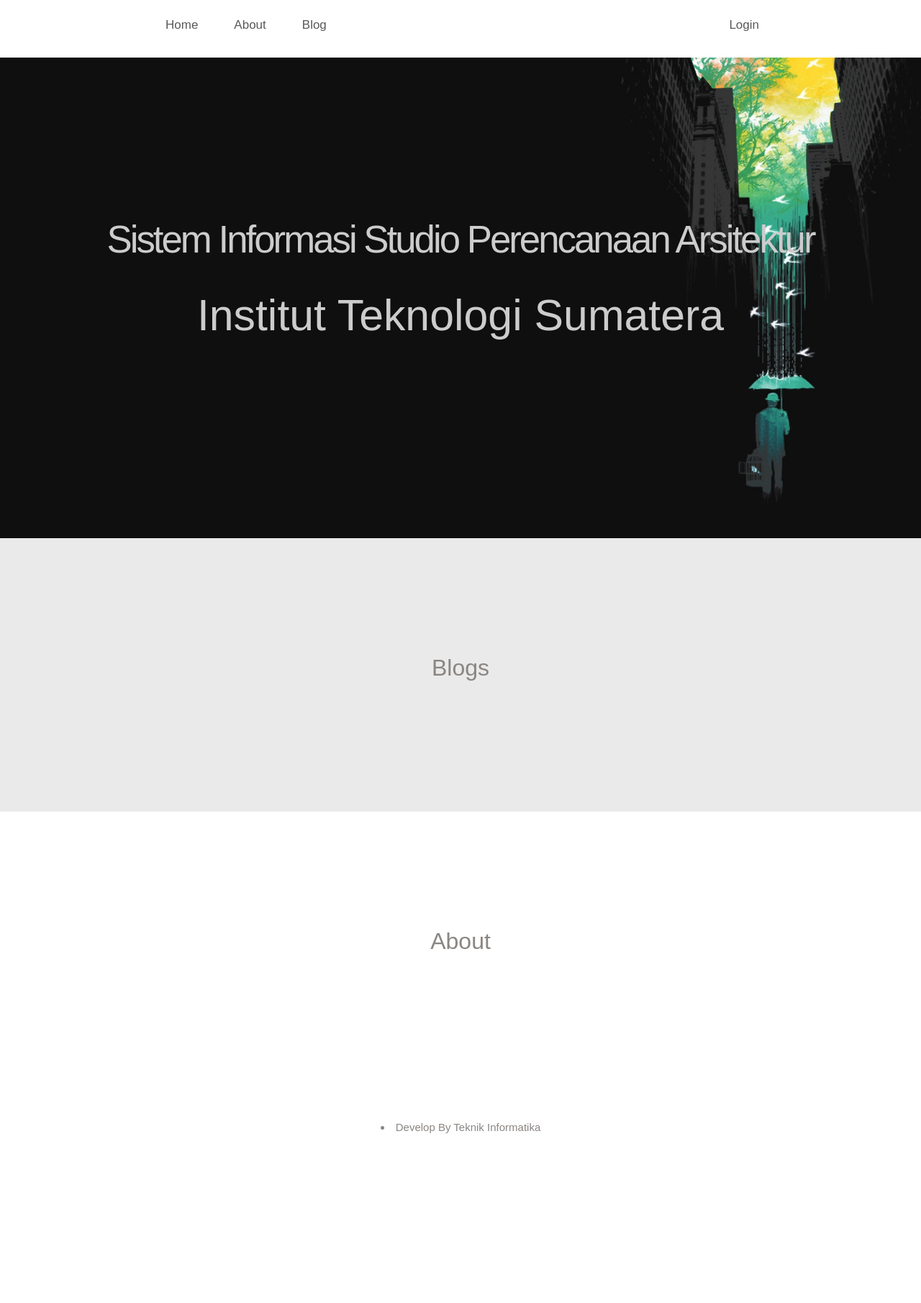
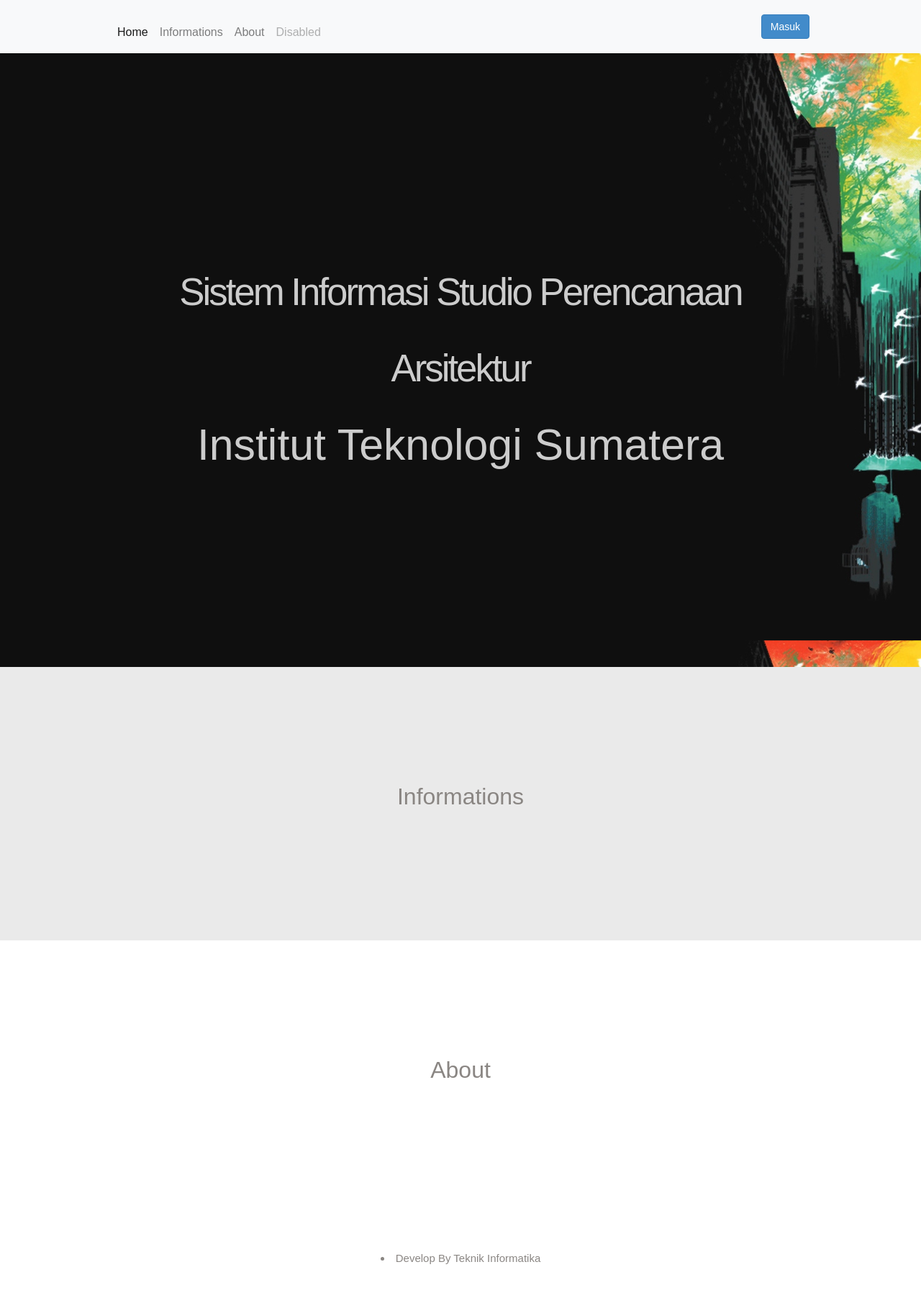
Before and after one commit to mtfiqh/arsistupa, a Laravel app: page / in a window 1280 px wide. Shown: the whole page at 72% size. Before the commit the page ends 1575 px from the top, so only its background shows below. Run offline with Laravel 8, Linux system fonts and the light colour scheme; style sheets or scripts are compiled from the project's sources; some libraries are stand-ins or nearby versions.

Commit message:
make a template, fixing navbar, add dynamic navbar, add function logout
ubah isi dari navbar menggunakan full bootstrap 4.1, mengubah navbar jadi dinamis (sebelum login dan sesudah login berbeda).

membuat template app

Co-Authored-By: miftakhulaziz <miftakhulaziz@users.noreply.github.com>

```diff
--- a/app/Http/Controllers/HomeController.php
+++ b/app/Http/Controllers/HomeController.php
@@ -25,8 +25,8 @@
      */
     public function index()
     {
-        // return view('home');
-        $user=Auth::user();
+        return view('home');
+        // $user=Auth::user();
 
     }
 }
--- /dev/null
+++ b/resources/views/app/app.blade.php
@@ -0,0 +1,37 @@
+<!DOCTYPE html>
+<html lang="{{ str_replace('_', '-', app()->getLocale()) }}">
+<head>
+    <meta charset="utf-8">
+    <meta name="viewport" content="width=device-width, initial-scale=1">
+
+    <!-- CSRF Token -->
+    <meta name="csrf-token" content="{{ csrf_token() }}">
+
+    <title>{{ config('app.name', 'Laravel') }}</title>
+
+    <!-- Scripts -->
+
+    <!-- Fonts -->
+    <link rel="dns-prefetch" href="//fonts.gstatic.com">
+    <link href="https://fonts.googleapis.com/css?family=Nunito" rel="stylesheet" type="text/css">
+
+    <!-- Styles -->
+    <link href="{{ asset('css/app.css') }}" rel="stylesheet">
+    @yield('additional-css')
+
+</head>
+<body>
+    {{-- including navbar --}}
+    @include('app.navbar')
+
+    {{-- start content --}}
+    <div id="app">
+        @yield('content')
+    </div>
+
+    {{-- set default js --}}
+    <script src="{{ asset('js/app.js') }}" defer></script>
+    {{-- place for extra js --}}
+    @yield('additional-js')
+</body>
+</html>
--- /dev/null
+++ b/resources/views/app/navbar.blade.php
@@ -0,0 +1,51 @@
+{{-- <nav class="navbar sticky-top navbar-light bg-light">
+    <a class="navbar-brand" href="#"><b>ARSI</b></a>
+    @hasSection ('nav-landing')
+    @yield('nav-landing')
+    @endif
+
+</nav> --}}
+<nav class="navbar navbar-expand-lg navbar-laravel sticky-top navbar-light bg-light">
+    <div class="container">
+        {{-- <a class="navbar-brand" href="#">Navbar</a> --}}
+        <button class="navbar-toggler" type="button" data-toggle="collapse" data-target="#navbarSupportedContent"
+            aria-controls="navbarSupportedContent" aria-expanded="false" aria-label="Toggle navigation">
+            <span class="navbar-toggler-icon"></span>
+        </button>
+
+        <!-- Left Side Of Navbar -->
+        <ul class="navbar-nav mr-auto">
+
+        </ul>
+        <div class="collapse navbar-collapse" id="navbarSupportedContent">
+            @hasSection ('nav-landing')
+            @yield('nav-landing')
+            @endif
+        </div>
+
+        @guest
+        <a class="btn btn-primary" href="{{route('login')}}" role="button">Masuk</a>
+        @else
+        <ul class="navbar-nav ml-auto">
+            <li class="nav-item dropdown">
+                <a class="nav-link dropdown-toggle" href="#" id="navbarDropdown" role="button" data-toggle="dropdown"
+                    aria-haspopup="true" aria-expanded="false">
+                    {{Auth::user()->username}}
+                </a>
+                <div class="dropdown-menu" aria-labelledby="navbarDropdown">
+                    <a class="dropdown-item" href="#">Dashboard</a>
+                    <a class="dropdown-item" href="#">Another action</a>
+                    <div class="dropdown-divider"></div>
+                    <a class="dropdown-item" href="{{ route('logout') }}" onclick="event.preventDefault(); document.getElementById('logout-form').submit();">
+                        {{ __('Logout') }}
+                    </a>
+
+                    <form id="logout-form" action="{{ route('logout') }}" method="POST" style="display: none;">
+                        @csrf
+                    </form>
+                </div>
+            </li>
+        </ul>
+        @endguest
+    </div>
+</nav>
--- a/resources/views/auth/login.blade.php
+++ b/resources/views/auth/login.blade.php
@@ -1,4 +1,4 @@
-@extends('layouts.app')
+@extends('app.app')
 
 @section('content')
 <div class="container">
--- a/resources/views/home.blade.php
+++ b/resources/views/home.blade.php
@@ -1,4 +1,4 @@
-@extends('layouts.app')
+@extends('app.app')
 
 @section('content')
 <div class="container">
--- /dev/null
+++ b/resources/views/landing.blade.php
@@ -0,0 +1,101 @@
+{{--
+<link rel="stylesheet" href="{{ url('/assets/css/normalize.css') }}" media="screen">
+<link rel="stylesheet" href="{{ url('/assets/css/grid.css') }}" media="screen">
+<link rel="stylesheet" href="{{ url('/assets/css/style.css') }}" media="screen">
+<link rel="stylesheet" href="{{ url('/assets/css/animate.css') }}" media="screen">
+<link rel="stylesheet" href="{{ url('/assets/plugin/font-awesome/css/font-awesome.css') }}" media="screen"> --}}
+<!-- <link rel="stylesheet" href="css/style.min.css" type="text/css" media="screen"> -->
+<!--[if IE]><script src="http://html5shim.googlecode.com/svn/trunk/html5.js"></script><![endif]-->
+
+@extends('app.app')
+
+@section('additional-css')
+<link rel="stylesheet" href="{{ url('/assets/css/normalize.css') }}" media="screen">
+<link rel="stylesheet" href="{{ url('/assets/css/grid.css') }}" media="screen">
+<link rel="stylesheet" href="{{ url('/assets/css/style.css') }}" media="screen">
+<link rel="stylesheet" href="{{ url('/assets/css/animate.css') }}" media="screen">
+<link rel="stylesheet" href="{{ url('/assets/plugin/font-awesome/css/font-awesome.css') }}" media="screen">
+@endsection
+
+@section('nav-landing')
+    <ul class="navbar-nav mr-auto">
+        <li class="nav-item active">
+            <a class="nav-link" href="#">Home <span class="sr-only">(current)</span></a>
+        </li>
+        <li class="nav-item">
+            <a class="nav-link" href="#blogs">Informations</a>
+        </li>
+        <li class="nav-item">
+            <a class="nav-link" href="#contact">About</a>
+            <div class="dropdown-menu" aria-labelledby="navbarDropdown">
+                <a class="dropdown-item" href="#">Action</a>
+                <a class="dropdown-item" href="#">Another action</a>
+                <div class="dropdown-divider"></div>
+                <a class="dropdown-item" href="#">Something else here</a>
+            </div>
+        </li>
+        <li class="nav-item">
+            <a class="nav-link disabled" href="#">Disabled</a>
+        </li>
+    </ul>
+
+@endsection
+
+
+@section('content')
+
+<div class="slide" id="slide1" data-slide="7" data-stellar-background-ratio="0.5">
+    <div class="container clearfix">
+        <center>
+            <div id="content" class="grid_12">
+                <h1>Sistem Informasi Studio Perencanaan</h1>
+                <h1>Arsitektur</h1>
+                <h2>Institut Teknologi Sumatera</h2>
+            </div>
+        </center>
+    </div>
+</div>
+
+
+
+<div class="slide" id="blogs" data-slide="2" data-stellar-background-ratio="0.5">
+    <div class="container clearfix">
+
+        <h2>Informations</h2>
+        <p class="heading"></p>
+    </div>
+</div>
+
+<div class="slide" id="contact" data-slide="3" data-stellar-background-ratio="0.5">
+    <div class="container clearfix">
+
+        <h2>About</h2>
+        <p class="heading"></p>
+        <div>
+            <div class="grid_0 omega">
+                <p></p>
+                <p></p>
+            </div>
+        </div>
+
+    </div>
+</div>
+
+
+<footer>
+    <div class="container clearfix">
+        <center>
+            <li style="font-size: 15px; font-family: inherit; letter-spacing: 0px;">Develop By Teknik Informatika</li>
+        </center>
+    </div>
+</footer>
+@endsection
+
+@section('additional-js')
+<script src="http://ajax.googleapis.com/ajax/libs/jquery/1.7.2/jquery.min.js"></script>
+<script src="{{ url('/assets/js/jquery.stellar.min.js') }}"></script>
+<script src="{{ url('/assets/js/waypoints.min.js') }}"></script>
+<script src="{{ url('/assets/js/jquery.easing.1.3.js') }}"></script>
+<script src="{{ url('/assets/js/scripts.js') }}"></script>
+<script type="text/javascript" src="{{ url('/assets/js/scripts.min.js') }}"></script>
+@endsection
--- a/resources/views/layouts/app.blade.php
+++ b/resources/views/layouts/app.blade.php
@@ -51,7 +51,7 @@
                         @else
                             <li class="nav-item dropdown">
                                 <a id="navbarDropdown" class="nav-link dropdown-toggle" href="#" role="button" data-toggle="dropdown" aria-haspopup="true" aria-expanded="false" v-pre>
-                                    {{ Auth::user()->name }} <span class="caret"></span>
+                                    {{ $user->datauser->name    }} <span class="caret"></span>
                                 </a>
 
                                 <div class="dropdown-menu dropdown-menu-right" aria-labelledby="navbarDropdown">
--- a/resources/views/main_page.blade.php
+++ /dev/null
@@ -1,104 +0,0 @@
-<!DOCTYPE HTML>
-
-<html class="no-js">
-<head>
-	<meta http-equiv="Content-Type" content="text/html; charset=utf-8"/>
-	<meta name="viewport" content="width=device-width, initial-scale = 1.0, user-scalable = no">
-	<title>Sistem Informasi Tugas Studio Perencanaan Arsitektur</title>
-
-	<link href='http://fonts.googleapis.com/css?family=Open+Sans:400,700,600' rel='stylesheet' type='text/css'>
-	<link rel="stylesheet" href="https://maxcdn.bootstrapcdn.com/font-awesome/4.4.0/css/font-awesome.min.css">
-
-	<link rel="stylesheet" type="text/css" href="//fonts.googleapis.com/css?family=Lato" />
-	<link rel="stylesheet" href="{{ url('/assets/css/normalize.css') }}" media="screen">
-	<link rel="stylesheet" href="{{ url('/assets/css/grid.css') }}" media="screen">
-	<link rel="stylesheet" href="{{ url('/assets/css/style.css') }}" media="screen">
-	<link rel="stylesheet" href="{{ url('/assets/css/animate.css') }}" media="screen">
-	<link rel="stylesheet" href="{{ url('/assets/plugin/font-awesome/css/font-awesome.css') }}" media="screen">
-	<!-- <link rel="stylesheet" href="css/style.min.css" type="text/css" media="screen"> -->
-	<!--[if IE]><script src="http://html5shim.googlecode.com/svn/trunk/html5.js"></script><![endif]-->
-</head>
-
-<body>
-	<div class="menu">
-		<div class="container clearfix">
-			<div id="nav" class="grid_11 omega">
-				<ul class="navigasi">
-					<li data-slide="1">Home</li>
-					<li data-slide="2">About</li>
-					<li data-slide="3">Blog</li>
-				</ul>
-				<ul class="navigation">
-					<li>
-						@if (Route::has('login'))
-						@auth
-                        <a href="{{ url('/home') }}">Home</a>
-                         @else
-						<a href="{{ route('login') }}">Login</a></li>
-						@if (Route::has('register'))
-                            <a href="{{ route('register') }}">Register</a>
-                        @endif
-                    @endauth
-                    @endif
-				</ul>
-			</div>
-
-		</div>
-	</div>
-
-	<div class="slide" id="slide1" data-slide="7" data-stellar-background-ratio="0.5">
-		<div class="container clearfix">
-			<center>
-			<div id="content" class="grid_12">
-				<h1>Sistem Informasi Studio Perencanaan Arsitektur</h1>
-				<h2>Institut Teknologi Sumatera</h2>
-			</div>
-			</center>
-		</div>
-	</div>
-
-
-
-	<div class="slide" id="blogs" data-slide="2" data-stellar-background-ratio="0.5">
-		<div class="container clearfix">
-
-			<h2>Blogs</h2>
-			<p class="heading"></p>
-		</div>
-	</div>
-
-    <div class="slide" id="contact" data-slide="3" data-stellar-background-ratio="0.5">
-		<div class="container clearfix">
-
-			<h2>About</h2>
-			<p class="heading"></p>
-			<div>
-				<div class="grid_0 omega">
-					<p></p>
-					<p></p>
-				</div>
-			</div>
-
-		</div>
-	</div>
-
-
-    <footer>
-    	<div class="container clearfix">
-        <center>
-    	<li style="font-size: 15px; font-family: inherit; letter-spacing: 0px;">Develop By Teknik Informatika</li>
-        </center>
-    </div>
-    </footer>
-
-
-	<script src="http://ajax.googleapis.com/ajax/libs/jquery/1.7.2/jquery.min.js"></script>
-	<script src="{{ url('/assets/js/jquery.stellar.min.js') }}"></script>
-	<script src="{{ url('/assets/js/waypoints.min.js') }}"></script>
-	<script src="{{ url('/assets/js/jquery.easing.1.3.js') }}"></script>
-	<script src="{{ url('/assets/js/scripts.js') }}"></script>
-
-
-	<script type="text/javascript" src="{{ url('/assets/js/scripts.min.js') }}"></script>
-</body>
-</html>
--- a/routes/web.php
+++ b/routes/web.php
@@ -12,7 +12,7 @@
 */
 
 Route::get('/', function () {
-    return view('main_page');
+    return view('landing');
 });
 
 // register set to false.
```
Also changed, not shown: database/factories/ClassFactory.php (deleted, +0 -9 lines), resources/views/app/footer.blade.php (added).
